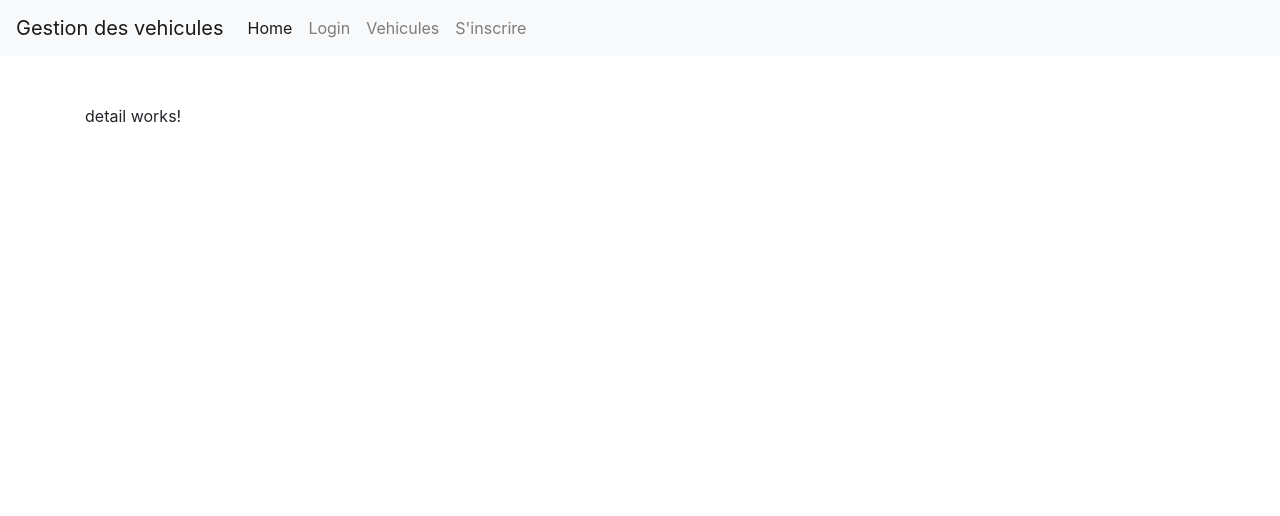
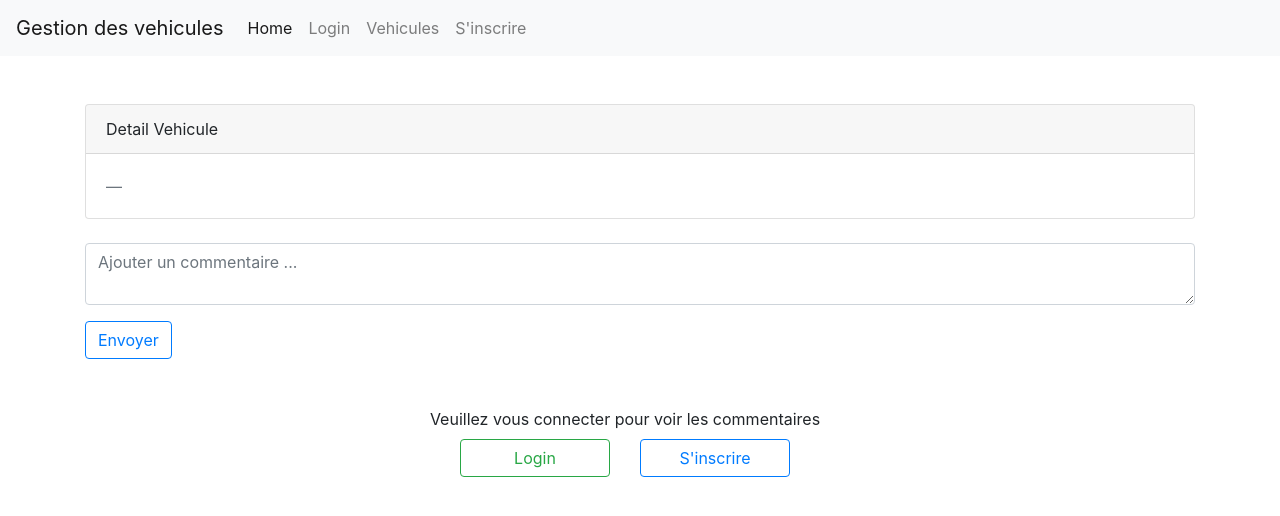
Before and after one commit to devM2021/front-angular, an Angular app: page /vehicle-detail/1 in a window 1280 px wide. Shown: the top 516 px of the page. Built offline with nearby package versions, Linux system fonts and the light colour scheme; no server answers.

Commit message:
add comment and vehicle details

```diff
--- a/src/app/comment/comment/comment.component.html
+++ b/src/app/comment/comment/comment.component.html
@@ -1 +1,30 @@
-<p>comment works!</p>
+<div *ngFor="let comment of comments">
+  <div class="d-flex justify-content-center row">
+    <div class="col-md-12">
+      <div class="d-flex flex-column">
+        <div class="bg-white p-2">
+          <div class="d-flex flex-row">
+            <img
+              class="rounded-circle"
+              src="https://www.flaticon.com/svg/vstatic/svg/126/126486.svg?token=exp=1618138357~hmac=621cd00992e5bdda12997867822ab0c7"
+              width="40"
+            />
+            <div class="d-flex flex-column justify-content-start ml-2">
+              <span class="d-block font-weight-bold name">{{
+                comment.localUser ? comment.localUser.username : "Anonymes"
+              }}</span
+              ><span class="date text-black-50">{{
+                comment.commentDate | date: "dd MMMM yyyy"
+              }}</span>
+            </div>
+          </div>
+          <div class="mt-2">
+            <p class="comment-text">
+              {{ comment.content ? comment.content : "" }}
+            </p>
+          </div>
+        </div>
+      </div>
+    </div>
+  </div>
+</div>
--- a/src/app/comment/comment/comment.component.ts
+++ b/src/app/comment/comment/comment.component.ts
@@ -1,15 +1,43 @@
-import { Component, OnInit } from '@angular/core';
+import {
+  Component,
+  Input,
+  OnChanges,
+  OnInit,
+  SimpleChanges,
+} from '@angular/core';
+import { ActivatedRoute } from '@angular/router';
+import { Comment } from 'src/app/type';
+import { CommentService } from './comment.service';
 
 @Component({
   selector: 'app-comment',
   templateUrl: './comment.component.html',
-  styleUrls: ['./comment.component.css']
+  styleUrls: ['./comment.component.css'],
 })
-export class CommentComponent implements OnInit {
+export class CommentComponent implements OnChanges {
+  constructor(
+    private commentService: CommentService,
+    private route: ActivatedRoute
+  ) {}
 
-  constructor() { }
+  ngOnChanges(changes: SimpleChanges): void {}
 
-  ngOnInit(): void {
+  vehicleId: string | undefined;
+
+  comments: any;
+
+  ngOnInit() {
+    const { id } = this.route.snapshot.params;
+    this.vehicleId = id;
+
+    this.commentService.fetcOneCommentByVehicle(this.vehicleId).subscribe(
+      (v) => {
+        this.comments = v;
+        console.log(this.comments);
+      },
+      (error) => {
+        console.log(error);
+      }
+    );
   }
-
 }
--- /dev/null
+++ b/src/app/comment/comment/comment.service.ts
@@ -0,0 +1,30 @@
+import { HttpClient } from '@angular/common/http';
+import { Injectable } from '@angular/core';
+import { Observable } from 'rxjs';
+import { CommonService } from 'src/app/services/CommonService';
+import { CommentInput } from 'src/app/type';
+
+@Injectable({
+  providedIn: 'root',
+})
+export class CommentService extends CommonService {
+  constructor(private http: HttpClient) {
+    super();
+  }
+
+  addComment = (data: CommentInput): Observable<Comment> => {
+    return this.http.post<Comment>(
+      `${this.baseUrl}/comments/save-comment`,
+      data,
+      this.httpOptions
+    );
+  };
+
+  fetcOneCommentByVehicle = (id: string | undefined): Observable<Comment[]> => {
+    console.log('********************** ', id);
+    return this.http.get<Comment[]>(
+      `${this.baseUrl}/comments/list-by-vehicleId/${id}`,
+      this.httpOptions
+    );
+  };
+}
--- a/src/app/vehicles/detail/detail/detail.component.html
+++ b/src/app/vehicles/detail/detail/detail.component.html
@@ -1 +1,53 @@
-<p>detail works!</p>
+<div class="card mt-5">
+  <div class="card-header">Detail Vehicule {{ vehicle && vehicle.id }}</div>
+  <div class="card-body">
+    <blockquote class="blockquote mb-0">
+      {{ vehicle && vehicle.name }}
+      <footer class="blockquote-footer">
+        {{ vehicle && vehicle.description }}
+      </footer>
+    </blockquote>
+  </div>
+</div>
+
+<form
+  class="mb-5"
+  name="form"
+  (ngSubmit)="f.form.valid && onSubmit()"
+  #f="ngForm"
+  novalidate
+>
+  <div class="form-group">
+    <label for="content"></label>
+    <textarea
+      placeholder="Ajouter un commentaire ... "
+      class="form-control"
+      name="content"
+      [(ngModel)]="form.content"
+      #content="ngModel"
+      required
+      id="content"
+    ></textarea>
+  </div>
+  <button type="submit" class="btn btn-outline-primary">Envoyer</button>
+</form>
+
+<ng-template #connectedUser>
+  <div class="col-sm-12 row">
+    <div class="col-sm-12 text-center mb-2">
+      Veuillez vous connecter pour voir les commentaires
+    </div>
+    <div class="col-sm-4"></div>
+    <div class="col-sm-2 text-center">
+      <a href="/auth/login" class="btn btn-outline-success btn-block"> Login</a>
+    </div>
+    <div class="col-sm-2 text-center">
+      <a href="/register" class="btn btn-outline-primary btn-block">
+        S'inscrire</a
+      >
+    </div>
+    <div class="col-sm-4"></div>
+  </div>
+</ng-template>
+
+<app-comment *ngIf="username; else connectedUser"> </app-comment>
--- a/src/app/vehicles/detail/detail/detail.component.ts
+++ b/src/app/vehicles/detail/detail/detail.component.ts
@@ -1,15 +1,61 @@
 import { Component, OnInit } from '@angular/core';
+import { ActivatedRoute } from '@angular/router';
+import { TokenStorageService } from 'src/app/auth/token-storage.service';
+import { CommentService } from 'src/app/comment/comment/comment.service';
+import { CommentInput, Vehicle } from 'src/app/type';
+import { VehicleService } from '../../vehicle/vehicle.service';
 
 @Component({
   selector: 'app-detail',
   templateUrl: './detail.component.html',
-  styleUrls: ['./detail.component.css']
+  styleUrls: ['./detail.component.css'],
 })
 export class DetailComponent implements OnInit {
+  constructor(
+    private route: ActivatedRoute,
+    private vehicleService: VehicleService,
+    private tokenStorageService: TokenStorageService,
+    private commentService: CommentService
+  ) {}
 
-  constructor() { }
-
-  ngOnInit(): void {
+  form: any = {};
+  vehicle: Vehicle | undefined;
+  comment!: CommentInput;
+  vehicleId!: string;
+  username: string | null | undefined;
+  errorMessage!: string;
+  isAuthenticated: boolean = false;
+  ngOnInit() {
+    const { id } = this.route.snapshot.params;
+    this.vehicleId = id;
+    this.username = this.tokenStorageService.getUsername();
+    this.vehicleService.fetcOneVehicle(id).subscribe(
+      (v) => {
+        this.vehicle = v;
+        console.log(this.vehicle);
+      },
+      (error) => {
+        console.log(error);
+      }
+    );
   }
 
+  onSubmit = () => {
+    this.comment = {
+      username: this.username as any,
+      content: this.form.content,
+      vehicleId: this.vehicleId,
+    };
+
+    this.commentService.addComment(this.comment).subscribe(
+      (data) => {
+        console.log(data);
+        window.location.reload();
+      },
+      (error) => {
+        console.log(error);
+        this.errorMessage = error.error.message;
+      }
+    );
+  };
 }
```
